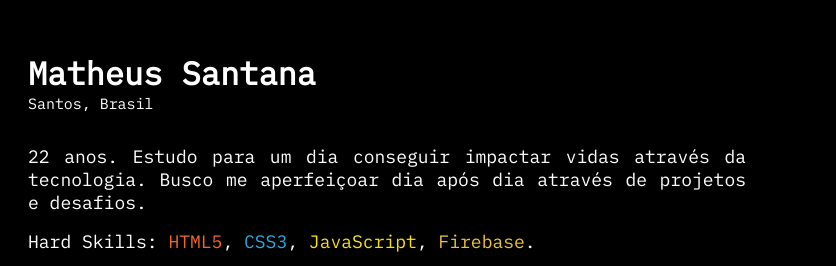
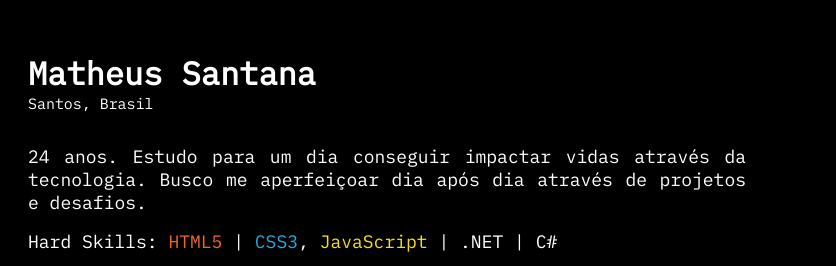
Before and after one commit to mattheusantanna/Portfolio, a plain HTML site: page index.html in a window 1280 px wide. Shown: the part 121-387 px from the top of the page, 444-1280 px from the left. Drawn offline with Linux system fonts and the light colour scheme.

Commit message:
Atualização de CV

```diff
--- a/index.html
+++ b/index.html
@@ -26,23 +26,23 @@
 				<h5 class="location">Santos, Brasil</h5>
 			</div>
 			<p class="description">
-				22 anos. Estudo para um dia conseguir impactar vidas através da tecnologia. Busco me aperfeiçoar dia
+				24 anos. Estudo para um dia conseguir impactar vidas através da tecnologia. Busco me aperfeiçoar dia
 				após dia através de projetos e desafios.
 			</p>
 			<p>
-				Hard Skills: <span id="html-skill">HTML5</span>, <span id="css-skill">CSS3</span>, <span
-					id="js-skill">JavaScript</span>, <span id="firebase-skill">Firebase</span>.
+				Hard Skills: <span id="html-skill">HTML5</span> | <span id="css-skill">CSS3</span>, <span
+					id="js-skill">JavaScript</span> | <span id=".net-skill">.NET</span> | <span id="C#-skill">C#</span>
 			</p>
 			<div class="media-container">
 				<div class="media-social">
 					<ul>
-						<li> <a href="./assets/Matheus dos Santos Santana (TI).pdf" download="CV_Matheus_Santana"><img
+						<li> <a href="./assets/CV_Matheus_Santana.pdf" download="CV_Matheus_Santana"><img
 									src="./assets/img/cv-icon.png" class="img-icon"></a></li>
 						<li><a href="https://github.com/mattheusantanna"><img src="./assets/img/github-icon.png"
 									class="img-icon"></a>
 						</li>
-						<li><a href="https://www.linkedin.com/in/mattheusantanna/"><img
-									src="./assets/img/linkedin-icon.png" class="img-icon"></a></li>
+						<li><a href="https://www.linkedin.com/in/mattheusantanna/"><img src="./assets/img/linkedin-icon.png"
+									class="img-icon"></a></li>
 						<li><a href="mailto:mattheusantanna@outlook.com"><img src="./assets/img/email-icon.png"
 									class="img-icon"></a></li>
 					</ul>
@@ -52,8 +52,7 @@
 				<h3 class="projects">Principais Projetos</h3>
 			</div>
 			<div class="btns">
-				<button type="button" class="btn"><a href="https://mattheusantanna.github.io/jogodavelha/"
-						class="links">Jogo da
+				<button type="button" class="btn"><a href="https://mattheusantanna.github.io/jogodavelha/" class="links">Jogo da
 						Velha</a></button>
 				<button type="button" class="btn"><a
 						href="https://mattheusantanna.github.io/Churrascometro/">Churrascômetro</a></button>
```
Also changed, not shown: 2 other files.
